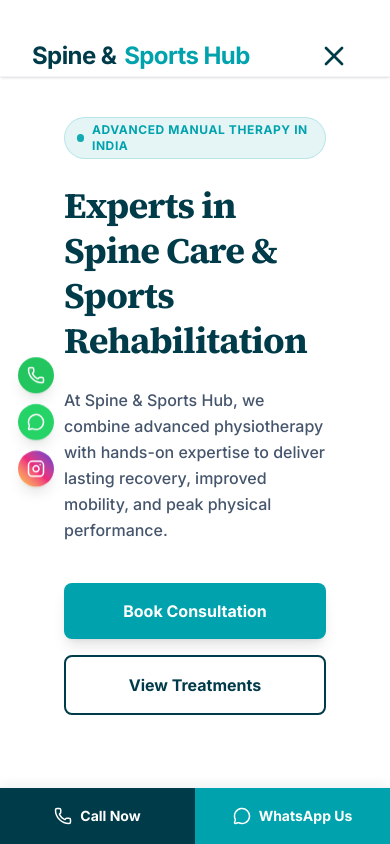
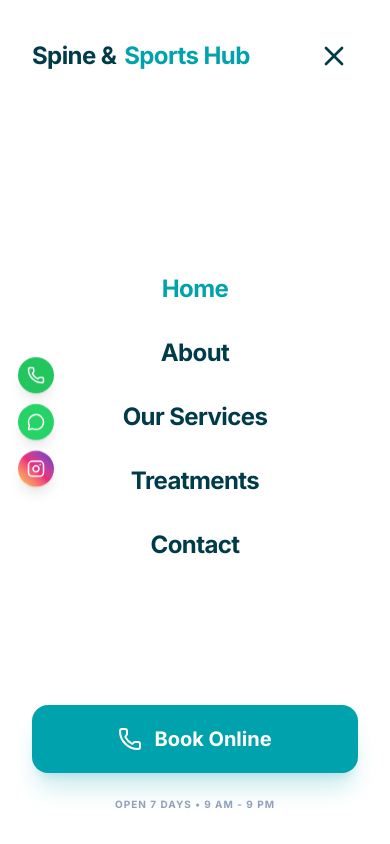
Before and after one commit to mraiuser/clinic-website, a React (Vite) app: page / in a window 390 px wide. Both pictures are taken after a click on the button "Toggle Menu". Shown: the top 844 px of the page. Built offline with nearby package versions, Linux system fonts and the light colour scheme.

Commit message:
Correct mobile menu overlay structure and fix link visibility

```diff
--- a/src/components/Header.tsx
+++ b/src/components/Header.tsx
@@ -10,6 +10,7 @@
   const toggleMenu = () => setIsOpen(!isOpen);
 
   return (
+    <>
       <motion.header
         initial={{ y: -100, opacity: 0 }}
         animate={{ y: 0, opacity: 1 }}
@@ -95,18 +96,19 @@
             </button>
           </div>
         </nav>
+      </motion.header>
 
-      {/* Mobile Drawer */}
+      {/* Mobile Menu Overlay */}
       <AnimatePresence>
         {isOpen && (
           <motion.div
-            initial={{ opacity: 0, scale: 1.1 }}
-            animate={{ opacity: 1, scale: 1 }}
-            exit={{ opacity: 0, scale: 1.1 }}
-            transition={{ duration: 0.3, ease: [0.16, 1, 0.3, 1] }}
-            className="fixed inset-0 bg-white z-[100] flex flex-col p-8 md:hidden overflow-hidden"
+            initial={{ opacity: 0, y: -20 }}
+            animate={{ opacity: 1, y: 0 }}
+            exit={{ opacity: 0, y: -20 }}
+            transition={{ duration: 0.4, ease: [0.16, 1, 0.3, 1] }}
+            className="fixed inset-0 bg-white z-[100] flex flex-col p-8 md:hidden"
           >
-            <div className="flex justify-between items-center mb-16">
+            <div className="flex justify-between items-center mb-12">
               <div className="text-2xl font-extrabold tracking-tight flex items-center">
                 <span className="text-brand-navy">Spine &</span>
                 <span className="text-brand-teal ml-2">Sports Hub</span>
@@ -120,18 +122,18 @@
               </button>
             </div>
 
-            <div className="flex-1 flex flex-col items-center justify-center gap-10">
+            <div className="flex-1 flex flex-col items-center justify-center space-y-8">
               {navLinks.map((link, idx) => {
                 const id = link === "Home" ? "home" : link === "About" ? "about" : link === "Our Services" ? "services" : link === "Treatments" ? "treatments" : link === "Contact" ? "contact" : "";
                 const href = `#${id}`;
                 return (
                   <motion.a
                     key={link}
-                    initial={{ opacity: 0, y: 20 }}
+                    initial={{ opacity: 0, y: 10 }}
                     animate={{ opacity: 1, y: 0 }}
                     transition={{ delay: 0.1 + (idx * 0.05) }}
                     href={href}
-                    className={`text-3xl font-extrabold transition-all tracking-tight ${activeLink === link ? "text-brand-teal" : "text-brand-navy hover:text-brand-teal"}`}
+                    className={`text-2xl font-bold transition-all tracking-tight ${activeLink === link ? "text-brand-teal" : "text-brand-navy hover:text-brand-teal"}`}
                     onClick={() => {
                       setActiveLink(link);
                       toggleMenu();
@@ -145,8 +147,8 @@
 
             <div className="mt-auto space-y-6">
               <motion.button
-                initial={{ opacity: 0, y: 20 }}
-                animate={{ opacity: 1, y: 0 }}
+                initial={{ opacity: 0 }}
+                animate={{ opacity: 1 }}
                 transition={{ delay: 0.4 }}
                 onClick={(e) => { e.preventDefault(); toggleMenu(); if (onBookClick) onBookClick(); }}
                 className="bg-brand-teal text-white w-full py-5 rounded-2xl font-bold text-xl shadow-xl shadow-brand-teal/20 flex items-center justify-center gap-3"
@@ -167,6 +169,6 @@
           </motion.div>
         )}
       </AnimatePresence>
-    </motion.header>
+    </>
   );
 }
```
Lines whose indentation alone changed are shown as unchanged.
